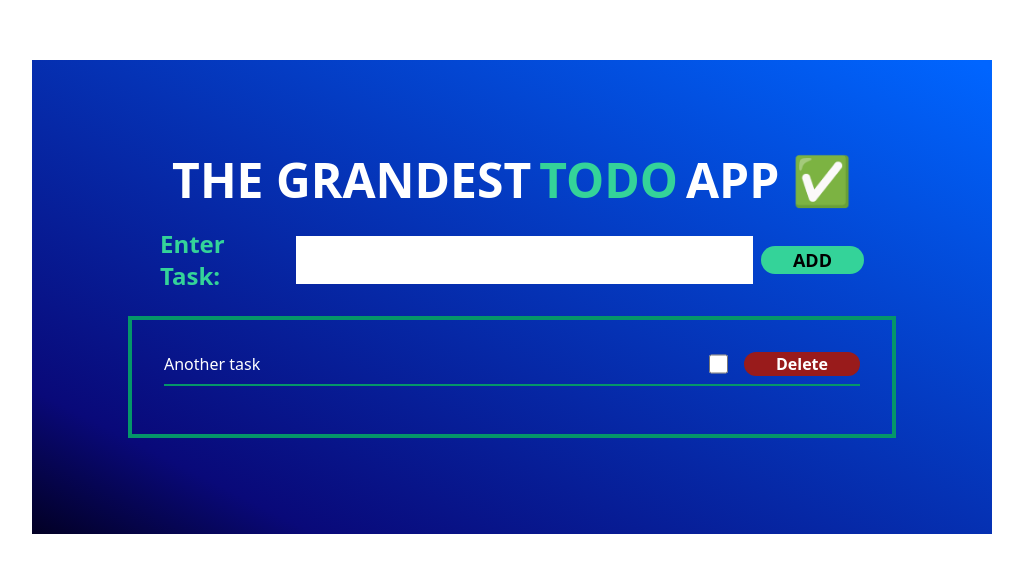
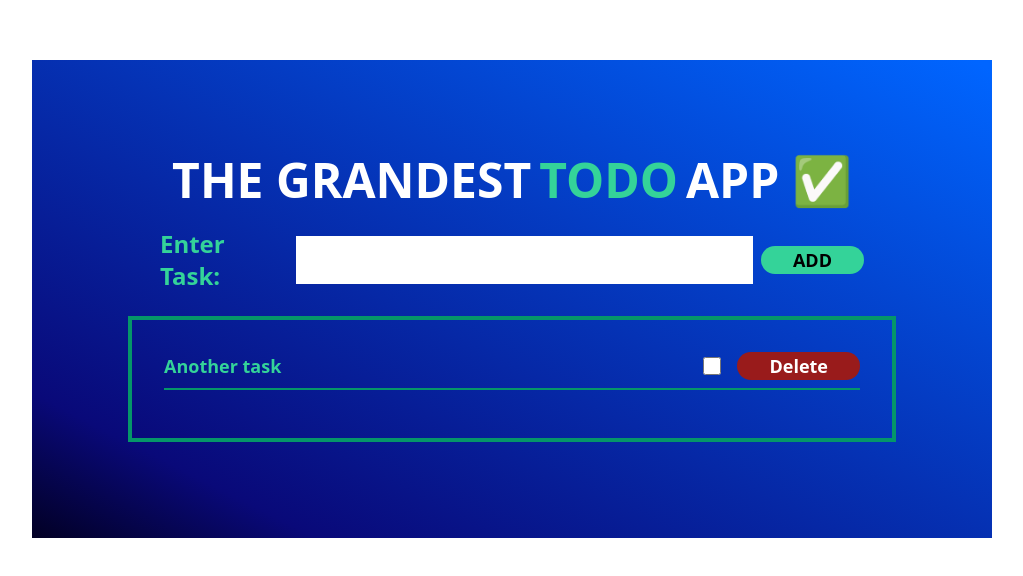
Before and after one commit to kingralph33/todo-react, a React (Vite) app: page / in a window 1280 px wide. Shown: the part 132-708 px from the top of the page, without its empty margins (128-1151 px from the left). Built offline with nearby package versions, Linux system fonts and the light colour scheme.

Commit message:
saving work

```diff
--- a/src/Components/TaskList.tsx
+++ b/src/Components/TaskList.tsx
@@ -1,5 +1,5 @@
 export default function TaskList() { return ( <div className='border-4
-border-emerald-600 text-white p-8'>
+border-emerald-600 text-emerald-400 font-bold text-lg p-8'>
 			<ul>
 				<li className='flex items-center border-b-2 border-emerald-600 mb-4'>
 					<label className='flex w-full mb-2'>
@@ -8,12 +8,12 @@ border-emerald-600 text-white p-8'>
 							type='checkbox'
 							name='taskCompletedBox'
 							id='taskCompletedBox'
-                            className="flex w-5 mr-4 indeterminate:bg-gray-300 checked:accent-emerald-600"
+                            className="flex w-5 mr-4 checked:accent-emerald-400"
 						/>
                        <input
 						type='submit'
 						value='Delete'
-						className=' flex w-fit justify-self-end rounded-full bg-red-800 font-bold text-md px-4 lg:px-8'
+						className=' flex w-fit justify-self-end rounded-full bg-red-800 font-bold text-white text-md px-4 lg:px-8'
 					   />
 					</label>
 
```
